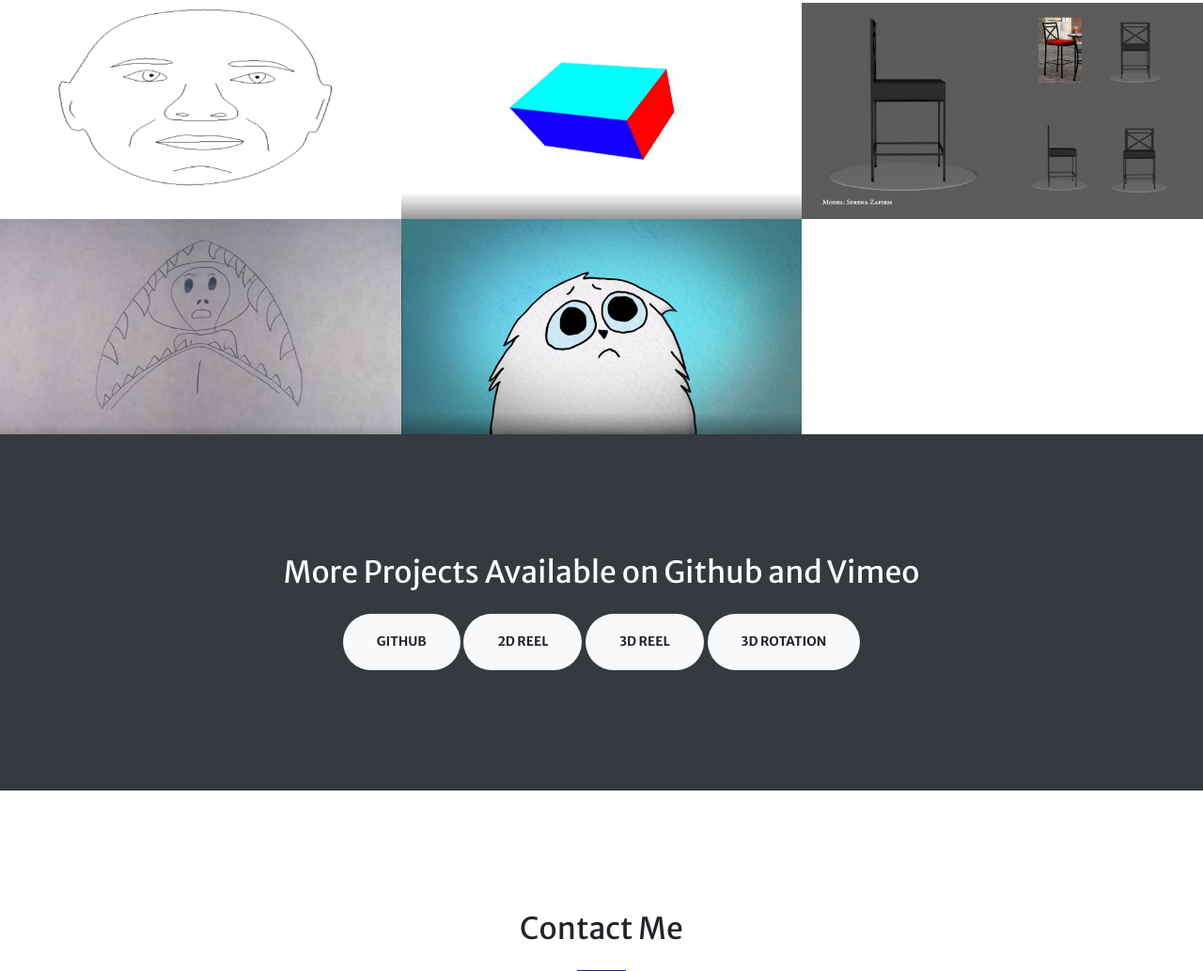
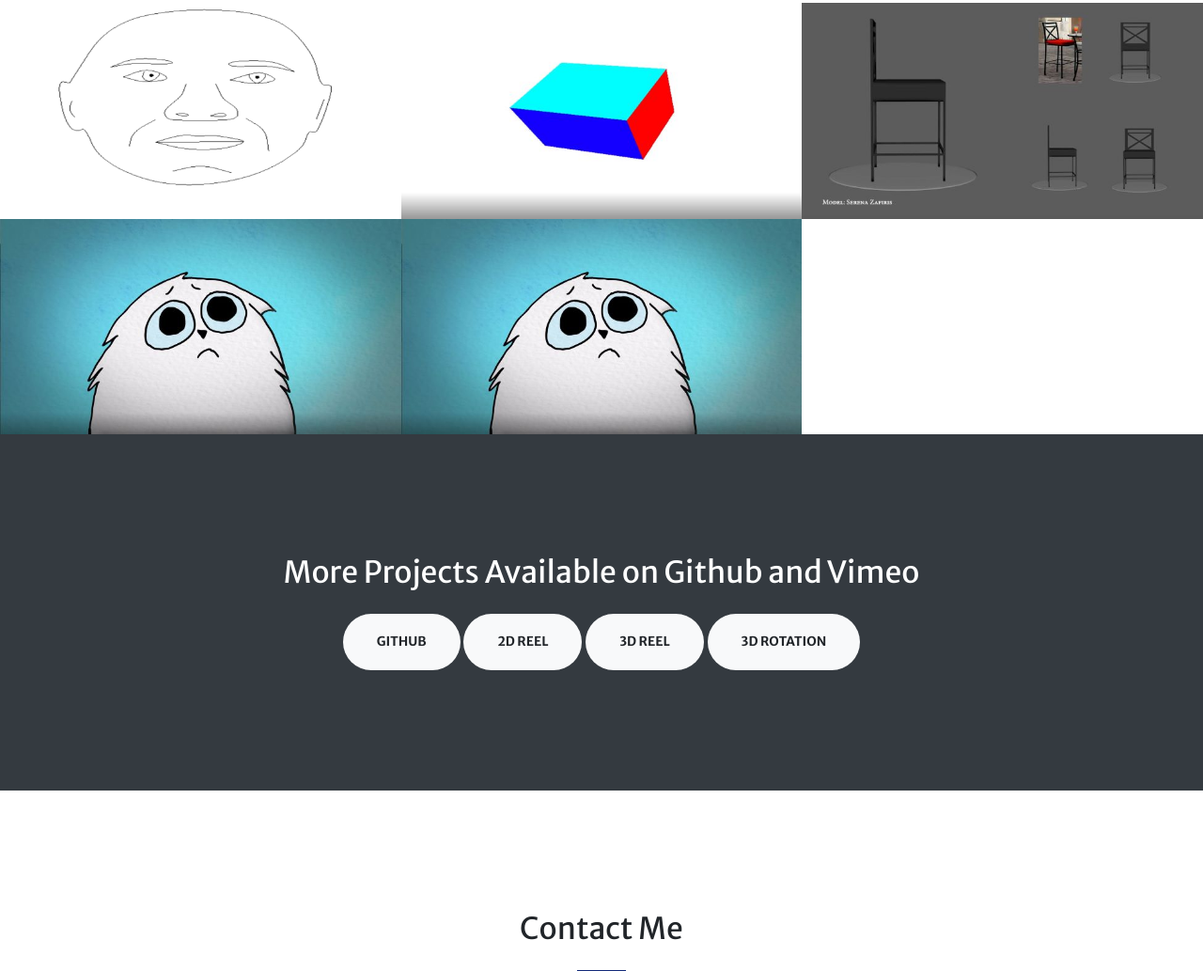
Before and after one commit to szafiris/szafiris.github.io, a website with bundled scripts: page index.html in a window 1280 px wide. Shown: the part 2297-3330 px from the top of the page at 94% size. Built offline with nearby package versions, Linux system fonts and the light colour scheme; files whose address does not match are found by name.

Commit message:
figuring out photo issue

```diff
--- a/index.html
+++ b/index.html
@@ -196,7 +196,7 @@
         </div>
         <div class="col-lg-4 col-sm-6">
           <a class="portfolio-box" href="img/portfolio/fullsize/2D_reel_description.jpg">
-            <img class="img-fluid" src="img/portfolio/thumbnails/2D_reel.jpg" alt="">
+            <img class="img-fluid" src="img/portfolio/thumbnails/2D_reel_purr.jpg" alt="">
             <div class="portfolio-box-caption">
               <div class="project-category text-white-50">
                 2D Animation
```
